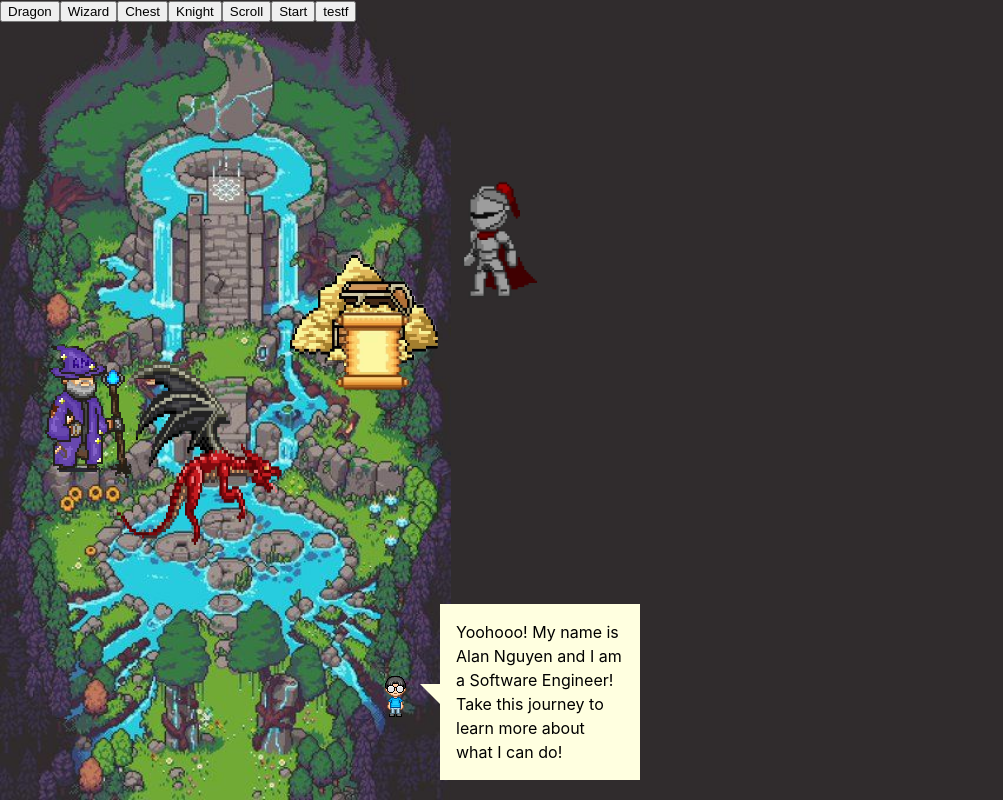
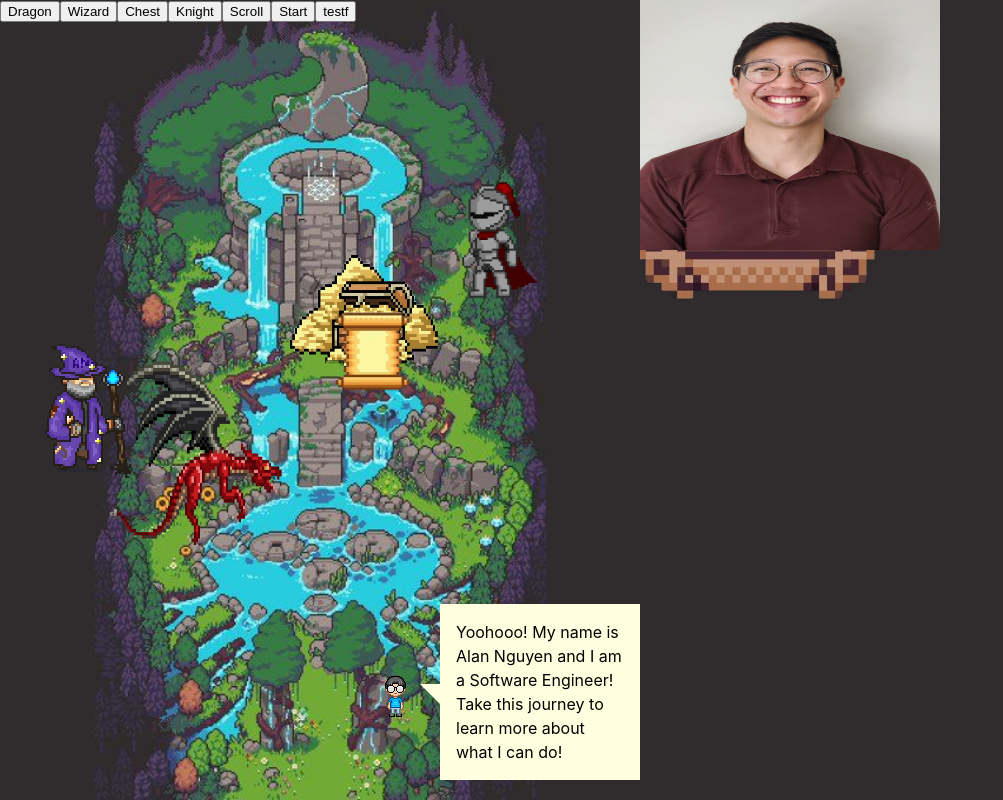
Before and after one commit to Alan-Ngn/Alan-Ngn.github.io, a React (Create React App) app: page / in a window 1280 px wide. Shown: the whole page, without its empty margins (0-1003 px from the left). Built offline with nearby package versions, Linux system fonts and the light colour scheme.

Commit message:
grid layout

```diff
--- a/src/App.css
+++ b/src/App.css
@@ -42,4 +42,11 @@
 
 .Background {
   background-color: #302C2D;
+  display: grid;
+  grid-template-columns: 1fr 1fr;
 }
+
+/* .content  */
+.Map{
+  position: relative
+}
--- a/src/App.js
+++ b/src/App.js
@@ -2,6 +2,7 @@
 import './App.css';
 import React from "react";
 import Navigation from './components/Navigation';
+import Content from './components/Content';
 
 function App() {
   return (
@@ -25,20 +26,16 @@ function App() {
 
         <div style={{
           backgroundImage: `url(${process.env.PUBLIC_URL + '/landscape.jpg'})`,
-          // backgroundPosition: 'center',
           backgroundSize: 'contain',
           backgroundRepeat: 'no-repeat',
-          width: '100vw',
-          height: '100vh'
-          // height: 600
-        // height:600,width:600
-          // width:'250px'
-
-        }}
-        className='Test'>
-
-        <Navigation></Navigation>
+          // width: '100vw',
+          height: '100vh',
+          backgroundPosition: 'center',
+          }}
+          className='Map'>
+          <Navigation></Navigation>
         </div>
+        <Content></Content>
     </div>
   );
 }
--- /dev/null
+++ b/src/components/Content/content.css
@@ -0,0 +1,11 @@
+.frame {
+    z-index:1;
+    position:absolute;
+    height:300px
+}
+.profile {
+    z-index: 2;
+    position:absolute;
+    width: 300px;
+    height:250px
+}
--- /dev/null
+++ b/src/components/Content/index.js
@@ -0,0 +1,17 @@
+import "./content.css";
+import React, { useState } from 'react';
+function Content(){
+
+
+      // const chatClassName = "talk-bubble tri-right left-in" + (transform.x !== 20 || transform.y !== 0 ? " hide" : "")
+    return (
+        <>
+            <div>
+                <img  className='frame' src={process.env.PUBLIC_URL + '/frame.png'}/>
+                <img  className='profile' src={process.env.PUBLIC_URL + '/profile.png'}/>
+            </div>
+        </>
+    )
+}
+
+export default Content
```
Also changed, not shown: public/frame.png (added), public/profile.png (added).
